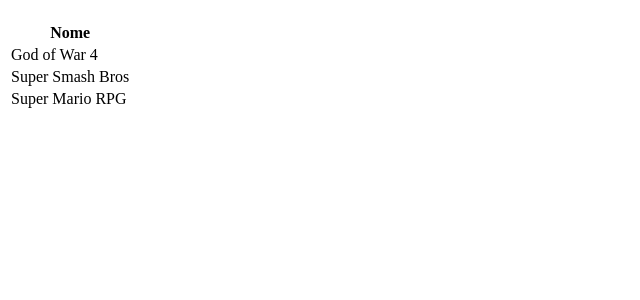
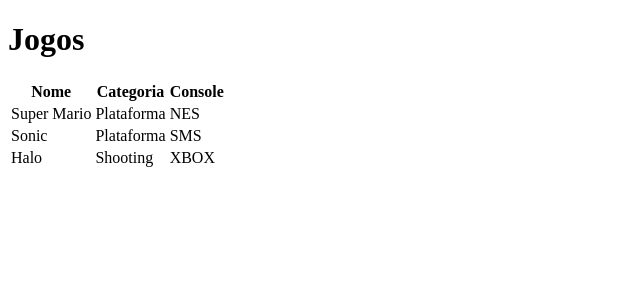
Before and after one commit to wbarbosa0/Alura_Flask1, a Flask app: page /inicio in a window 1280 px wide. Shown: the top 300 px of the page, without its empty margins (0-640 px from the left). Run offline with Flask 2, Linux system fonts and the light colour scheme.

Commit message:
Aula 1 Atividade 9 - Terminado

```diff
--- a/jogoteca.py
+++ b/jogoteca.py
@@ -2,8 +2,17 @@
 
 app=Flask(__name__)
 
+class Jogo:
+    def __init__(self, nome, categoria, console):
+        self.nome = nome
+        self.categoria = categoria
+        self.console = console
+
 @app.route('/inicio')
 def ola():
-    return render_template('lista.html')#'<h1>Olá Flask!</h1>'
+    lista=[Jogo('Super Mario', 'Plataforma', 'NES'),
+           Jogo('Sonic', 'Plataforma', 'SMS'),
+           Jogo('Halo', 'Shooting', 'XBOX')]
+    return render_template('lista.html', titulo = 'Jogos', jogos = lista)#'<h1>Olá Flask!</h1>'
 
 app.run()
--- a/templates/lista.html
+++ b/templates/lista.html
@@ -14,18 +14,18 @@
             <thead class="thead-default">
                 <tr>
                     <th>Nome</th>
+                    <th>Categoria</th>
+                    <th>Console</th>
                 </tr>
             </thead>
             <tbody>
+            {% for jogo in jogos %}
                 <tr>
-                    <td>God of War 4</td>
+                    <td>{{ jogo.nome }} </td>
+                    <td>{{ jogo.categoria }} </td>
+                    <td>{{ jogo.console }} </td>
                 </tr>
-                <tr>
-                    <td>Super Smash Bros</td>
-                </tr>
-                <tr>
-                    <td>Super Mario RPG</td>
-                </tr>
+            {% endfor %}
             </tbody>
         </table>
     </div>
```
